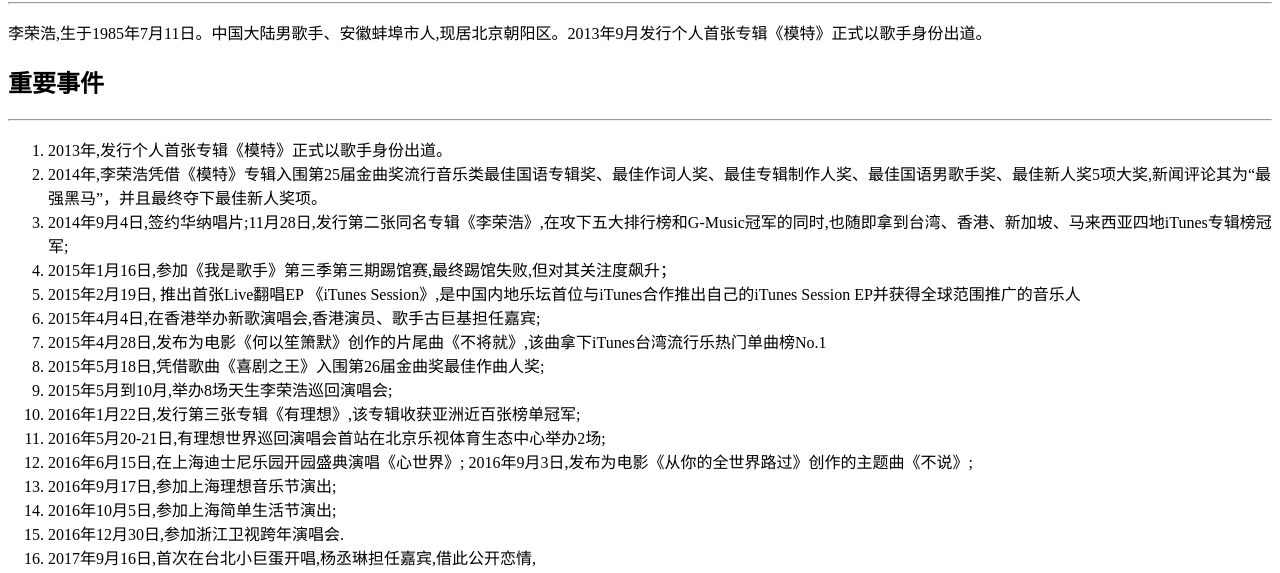
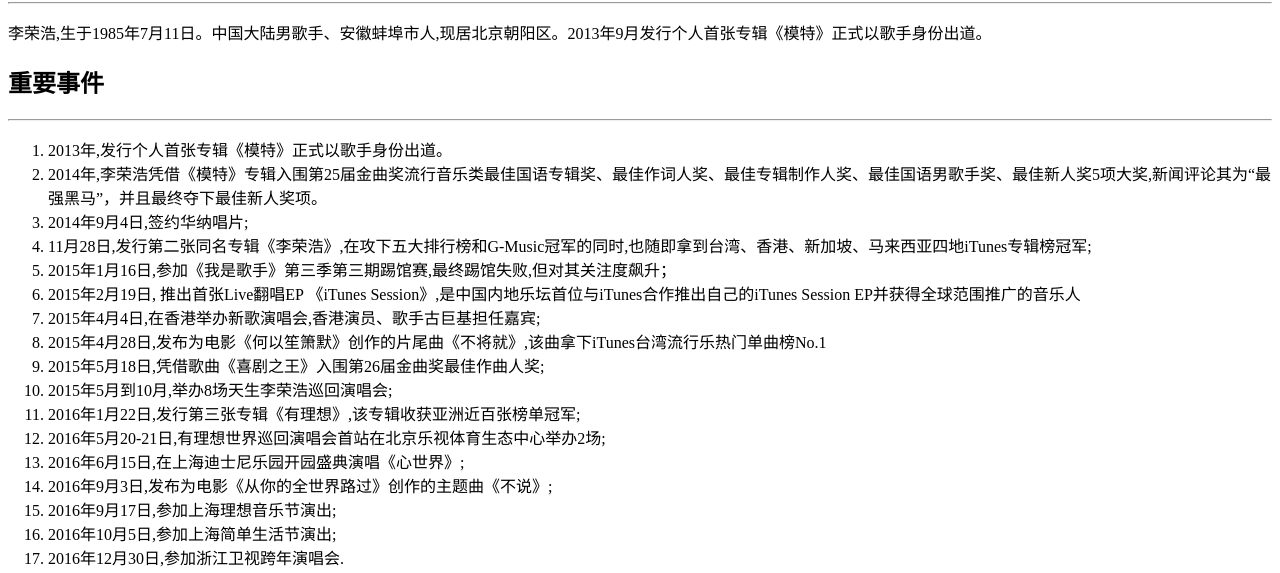
Before and after one commit to bobwang171/-, a plain HTML site: page index.html in a window 1280 px wide. Shown: the part 209-782 px from the top of the page. Drawn offline with Linux system fonts and the light colour scheme.

Commit message:
修改了一些不规范的格式

```diff
--- a/index.html
+++ b/index.html
@@ -40,7 +40,8 @@
             <li>2013年,发行个人首张专辑《模特》正式以歌手身份出道。</li>
             <li>2014年,李荣浩凭借《模特》专辑入围第25届金曲奖流行音乐类最佳国语专辑奖、最佳作词人奖、最佳专辑制作人奖、最佳国语男歌手奖、最佳新人奖5项大奖,新闻评论其为“最强黑马”，并且最终夺下最佳新人奖项。</li>
 
-            <li>2014年9月4日,签约华纳唱片;11月28日,发行第二张同名专辑《李荣浩》,在攻下五大排行榜和G-Music冠军的同时,也随即拿到台湾、香港、新加坡、马来西亚四地iTunes专辑榜冠军;</li>
+            <li>2014年9月4日,签约华纳唱片;</li>
+            <li>11月28日,发行第二张同名专辑《李荣浩》,在攻下五大排行榜和G-Music冠军的同时,也随即拿到台湾、香港、新加坡、马来西亚四地iTunes专辑榜冠军;</li>
 
             <li>2015年1月16日,参加《我是歌手》第三季第三期踢馆赛,最终踢馆失败,但对其关注度飙升；</li>
             <li>2015年2月19日, 推出首张Live翻唱EP 《iTunes Session》,是中国内地乐坛首位与iTunes合作推出自己的iTunes Session EP并获得全球范围推广的音乐人</li>
@@ -52,7 +53,7 @@
          <li>2016年1月22日,发行第三张专辑《有理想》,该专辑收获亚洲近百张榜单冠军;</li>
          <li>2016年5月20-21日,有理想世界巡回演唱会首站在北京乐视体育生态中心举办2场;</li>
              <li>2016年6月15日,在上海迪士尼乐园开园盛典演唱《心世界》;
-                2016年9月3日,发布为电影《从你的全世界路过》创作的主题曲《不说》;
+                <li>2016年9月3日,发布为电影《从你的全世界路过》创作的主题曲《不说》;</li>
                  <li>2016年9月17日,参加上海理想音乐节演出;</li>
                  <li>2016年10月5日,参加上海简单生活节演出;</li>
                  <li>2016年12月30日,参加浙江卫视跨年演唱会.</li>
```
